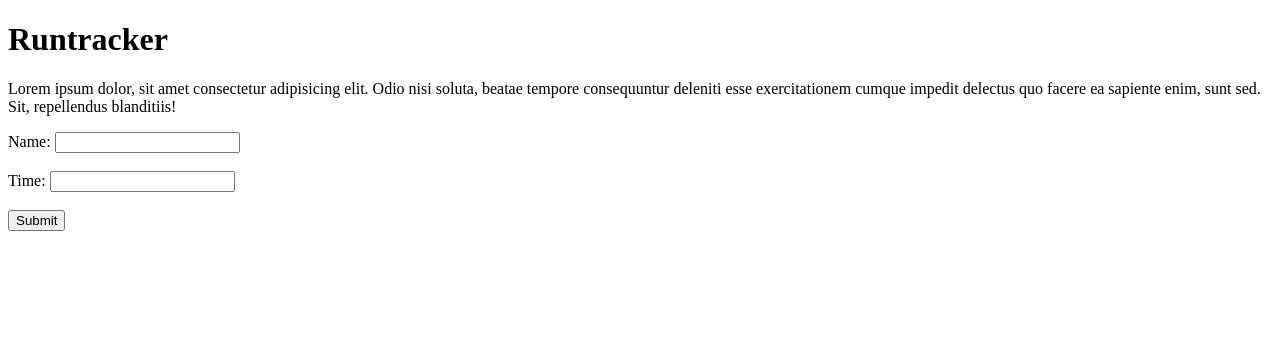
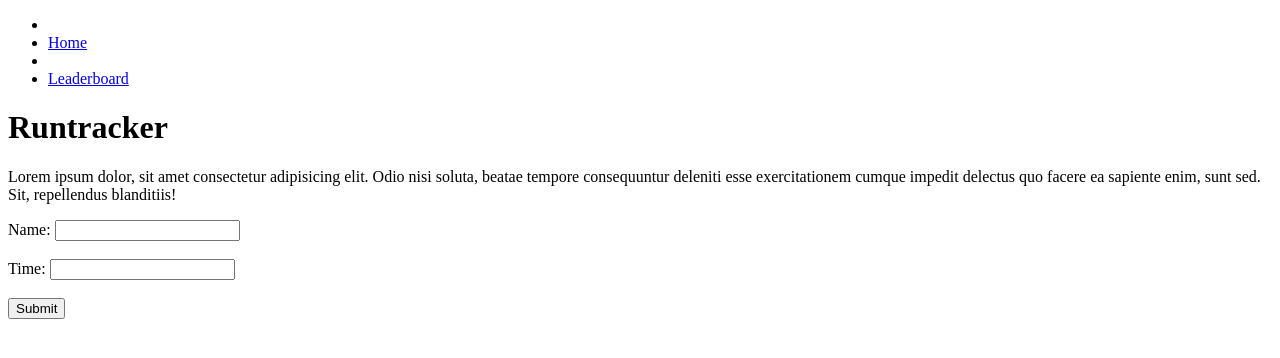
Before and after one commit to GabrielCarroll14/RunRanker, a Flask app: page / in a window 1280 px wide. Shown: the top 358 px of the page. Run offline with Flask 3, Linux system fonts and the light colour scheme.

Commit message:
Add the leaderboard page

```diff
--- a/app.py
+++ b/app.py
@@ -6,6 +6,10 @@ app = Flask(__name__)
 @app.route('/')
 def index():
     return render_template('index.html')
+
+@app.route('/leaderboard')
+def leaderboard():
+    return render_template('leaderboard.html')
 
 # Submit the form
 @app.route('/submit', methods=['POST'])
@@ -48,8 +52,6 @@ def submit():
     with open("data.json", "w") as f:
         json.dump(data, f, indent=4)
 
-
-
     # Redirect to the ranks page with the name and time attched
     return render_template('ranks.html', name=name, time=time, rank=rank)
 
--- a/templates/index.html
+++ b/templates/index.html
@@ -6,6 +6,12 @@
     <title>Document</title>
 </head>
 <body>
+
+    <ul>
+        <li><li><a href="{{ url_for('index') }}">Home</a></li></li>
+        <li><li><a href="{{ url_for('leaderboard') }}">Leaderboard</a></li></li>
+    </ul>
+
     <H1>Runtracker</H1>
     <p>Lorem ipsum dolor, sit amet consectetur adipisicing elit. Odio nisi soluta, beatae tempore consequuntur deleniti esse exercitationem cumque impedit delectus quo facere ea sapiente enim, sunt sed. Sit, repellendus blanditiis!</p>
 
--- a/templates/ranks.html
+++ b/templates/ranks.html
@@ -6,6 +6,9 @@
     <title>Document</title>
 </head>
 <body>
+
+
+
     <h1>Ranks</h1>
     <p>Lorem ipsum dolor sit amet consectetur adipisicing elit. Impedit, iure exercitationem! Vitae at veritatis consequatur quisquam expedita? Officiis eius dignissimos unde nobis cumque assumenda porro rem dolores. Esse, harum sapiente!</p>
 
--- a/times.txt
+++ /dev/null
@@ -1 +0,0 @@
-gabe 14
--- a/to-do.txt
+++ /dev/null
@@ -1,3 +0,0 @@
-To-do list:
-
-Send the data through to the ranking system (basics of the system show in the mock.py file, what i will probally do is just create the ranking system in that file then just move it between the 'app.py' and 'mock.py' files)
```
Also changed, not shown: templates/leaderboard.html (added, +11 -0 lines), README.md.
